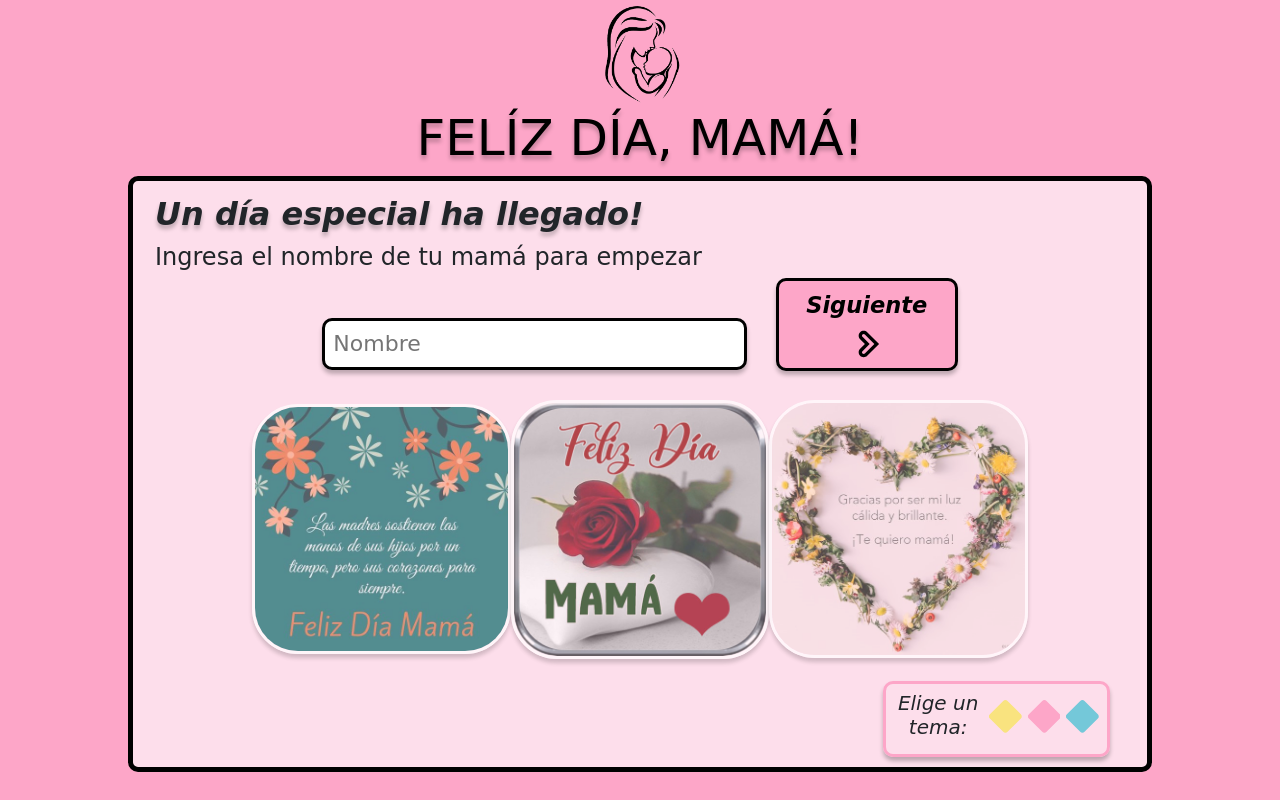
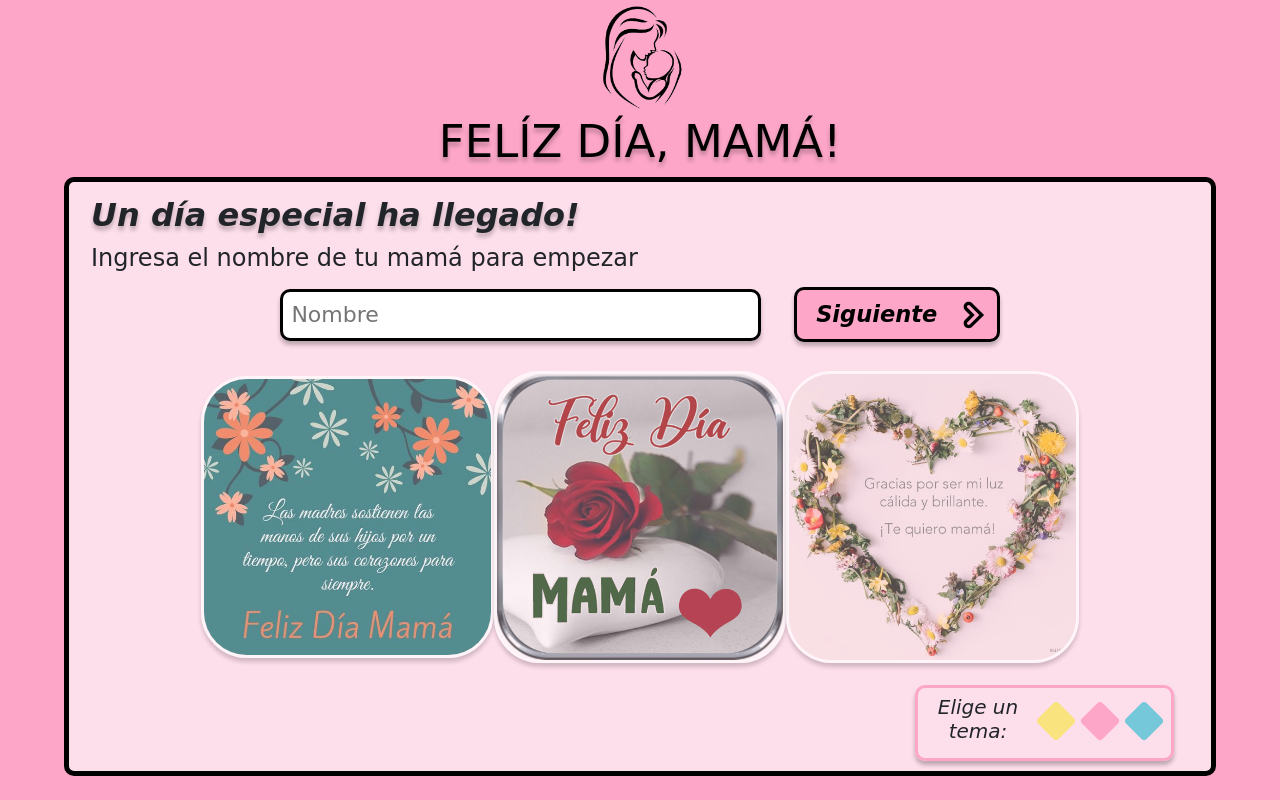
Before and after one commit to RickC1218/Mother-s-day-React, a React (Create React App) app: page / in a window 1280 px wide. Built offline with nearby package versions, Linux system fonts and the light colour scheme.

Commit message:
bux about magin and padding

```diff
--- a/src/components/Header.tsx
+++ b/src/components/Header.tsx
@@ -5,9 +5,13 @@ import React from 'react';
 export const Header = () => {
     return (
         <header>
-            <div>
-                <img src={logo} alt="Logo Día de la Madre" />
-                <h1>FELÍZ DÍA, MAMÁ!</h1>
+            <div className='row'>
+                <div>
+                    <img src={logo} alt="Logo Día de la Madre" className='col-2 col-sm-2 col-md-2 col-lg-1 col-xl-1 col-xxl-1' />
+                </div>
+                <div className="nameHeader">
+                    <h1 className='col-12'>FELÍZ DÍA, MAMÁ!</h1>
+                </div>
             </div>
         </header>
     );
--- a/src/components/Loading.tsx
+++ b/src/components/Loading.tsx
@@ -52,9 +52,6 @@ export const Loading = () => {
     return (
         <div className="card-loading row">
             <div className="col">
-                <div className="loading-themes col-12 col-sm-6 col-md-4 col-lg-4 col-xl-3 col-xxl-3">
-                    <Themes />
-                </div>
                 <div className='container-loading col-12'>
                     <h2>Cargando...</h2>
                     <br />
--- a/src/components/styles/form.css
+++ b/src/components/styles/form.css
@@ -1,7 +1,7 @@
 .card {
     margin: 0 auto;
     padding: 10px;
-    width: 80%;
+    width: 90%;
     box-sizing: border-box;
     border: 5px solid #000;
     border-radius: 10px;
--- a/src/components/styles/header.css
+++ b/src/components/styles/header.css
@@ -5,8 +5,13 @@ img{
     left: 0;
 }
 h1{
-    font-size: 50px;
+    font-size: 45px;
     width: 100%;
+    text-align: center;
     font-weight: 400;
     text-shadow: 0px 4px 4px rgba(0, 0, 0, 0.25);
 }
+.nameHeader h1{
+    text-align: center;
+    text-shadow: 0px 4px 4px rgba(0, 0, 0, 0.25);
+}
--- a/src/components/styles/loading.css
+++ b/src/components/styles/loading.css
@@ -1,6 +1,6 @@
 .card-loading {
     margin: 0 auto;
-    width: 80%;
+    width: 90%;
     padding-bottom: 25px;
     box-sizing: border-box;
     border: 5px solid #000;
--- a/src/components/styles/video.css
+++ b/src/components/styles/video.css
@@ -1,7 +1,7 @@
 .card-video {
     margin: 0 auto;
     padding: 2px;
-    width: 80%;
+    width: 90%;
     box-sizing: border-box;
     border: 5px solid #000;
     border-radius: 10px;
```
Also changed, not shown: 1 other file (tests, documents, lock files or other folders).
